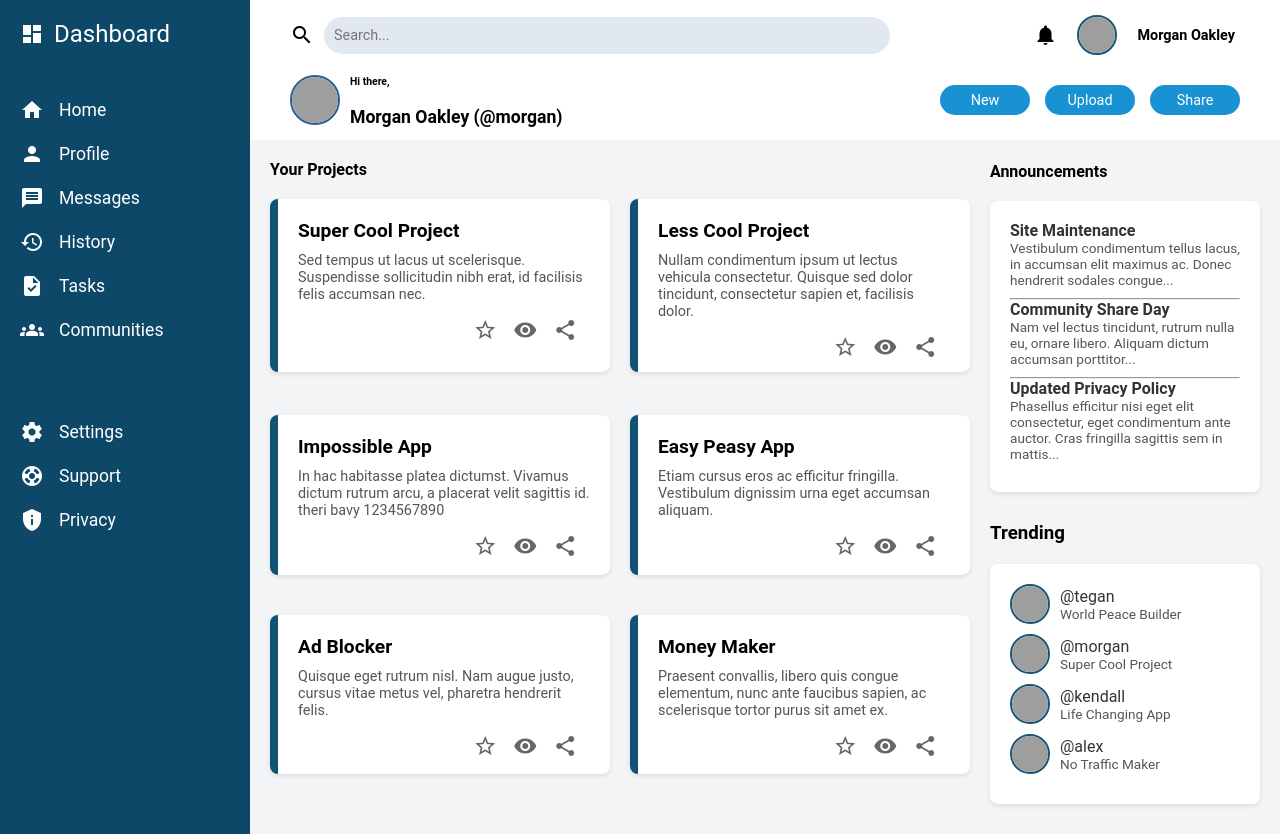
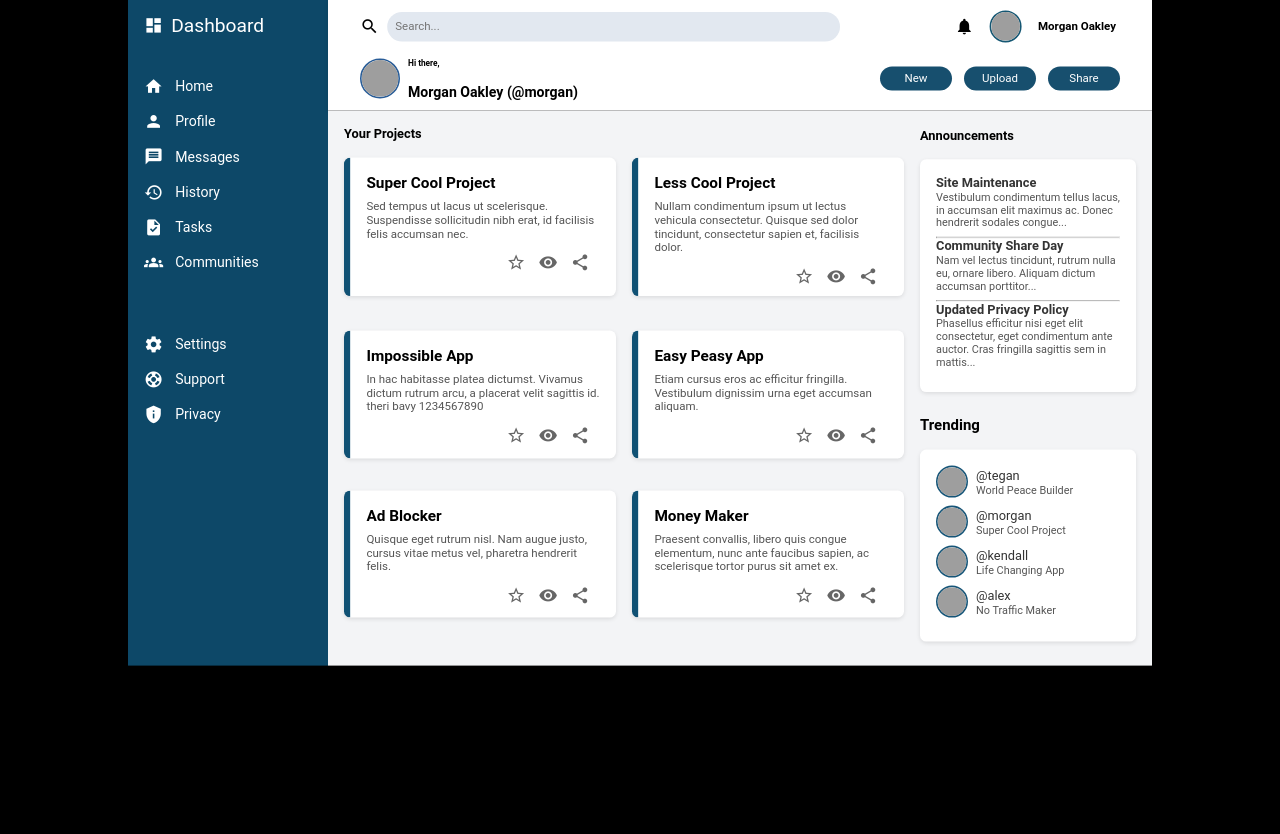
Before and after one commit to Anil-Gollapalli/qtrams_training, a plain HTML site: page Admin_Dashboard/index.html in a window 1280 px wide. After the commit the page ends 800 px from the top, so only its background shows below. Drawn offline with Linux system fonts and the light colour scheme; grey boxes are pictures that could not be loaded.

Commit message:
changed css

```diff
--- a/Admin_Dashboard/dashboard.css
+++ b/Admin_Dashboard/dashboard.css
@@ -12,13 +12,19 @@
     vertical-align: middle;
 }
 
+body{
+    background-color: black;
+    overflow:hidden;
+}
+
 .container {
+    margin-top:-85px;
     display: grid;
     grid-template-columns: 250px 1fr;
     grid-template-rows: auto 1fr;
     min-height: 100vh;
+    transform: scale(0.8);
 }
-
 /* Sidebar Styles */
 .sidebar {
     background-color: #0d4868;
@@ -139,7 +145,7 @@
     height: 30px;
     border: none;
     border-radius: 30px;
-    background-color: #1992d4;
+    background-color: #174f6e;
     color: white;
     cursor: pointer;
     font-size: 0.9rem;
```
